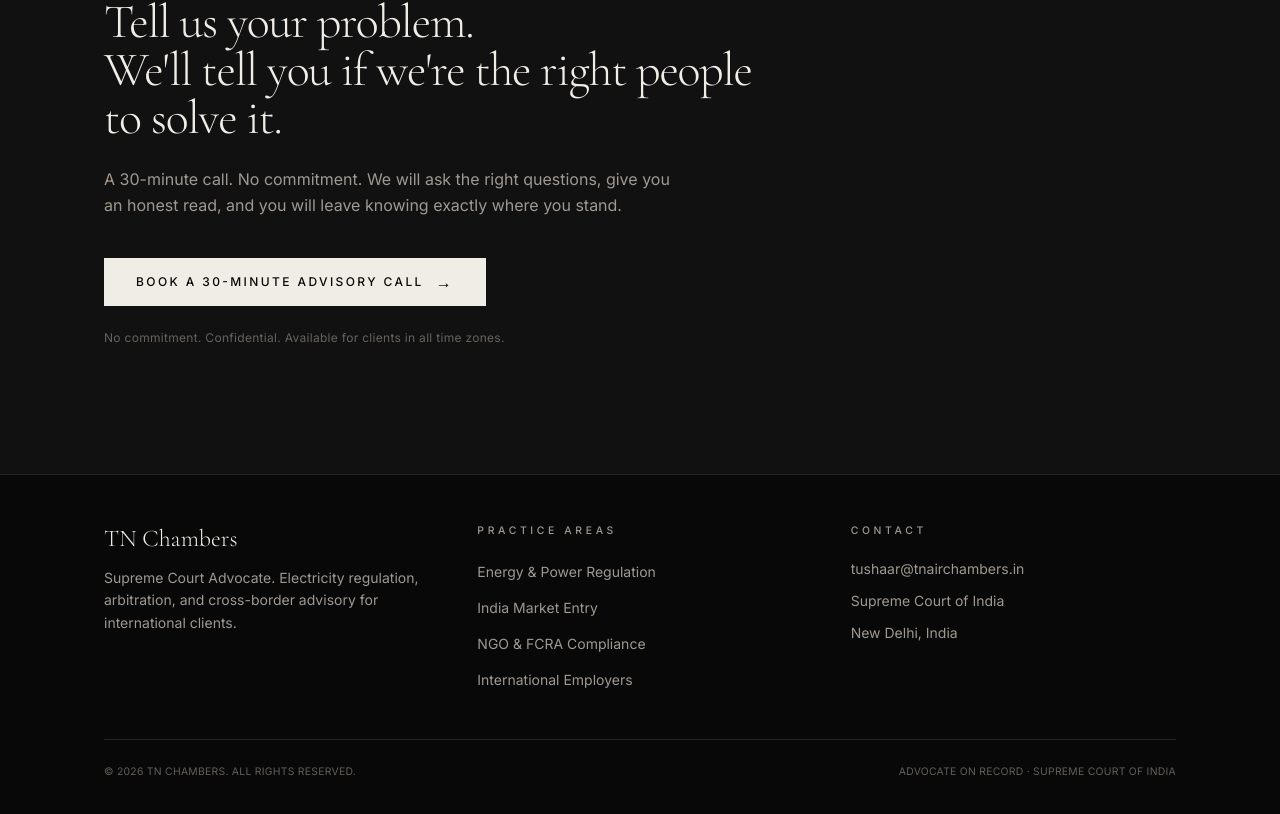
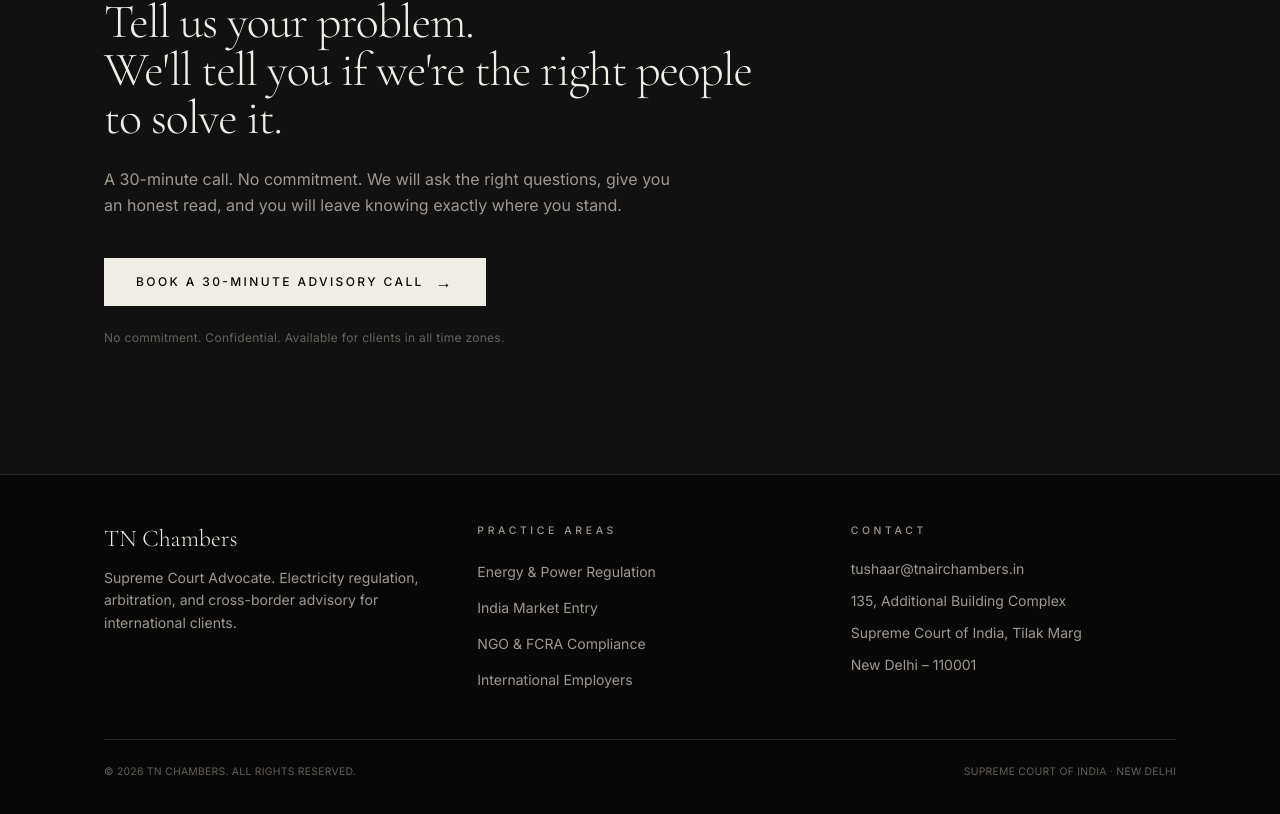
Before and after one commit to tnairwork-sudo/tnairchambers, a Next.js app: page / in a window 1280 px wide. Shown: the part 2411-3225 px from the top of the page. Built offline with nearby package versions, Linux system fonts and the light colour scheme.

Commit message:
Update footer: chamber address, remove AOR designation

```diff
--- a/components/Footer.tsx
+++ b/components/Footer.tsx
@@ -52,8 +52,9 @@ export default function Footer() {
                   tushaar@tnairchambers.in
                 </a>
               </li>
-              <li>Supreme Court of India</li>
-              <li>New Delhi, India</li>
+              <li>135, Additional Building Complex</li>
+              <li>Supreme Court of India, Tilak Marg</li>
+              <li>New Delhi – 110001</li>
             </ul>
           </div>
         </div>
@@ -64,7 +65,7 @@ export default function Footer() {
             &copy; {year} TN Chambers. All rights reserved.
           </p>
           <p className="text-2xs tracking-wide text-parchment-dim/60 uppercase">
-            Advocate on Record · Supreme Court of India
+            Supreme Court of India · New Delhi
           </p>
         </div>
       </div>
```
